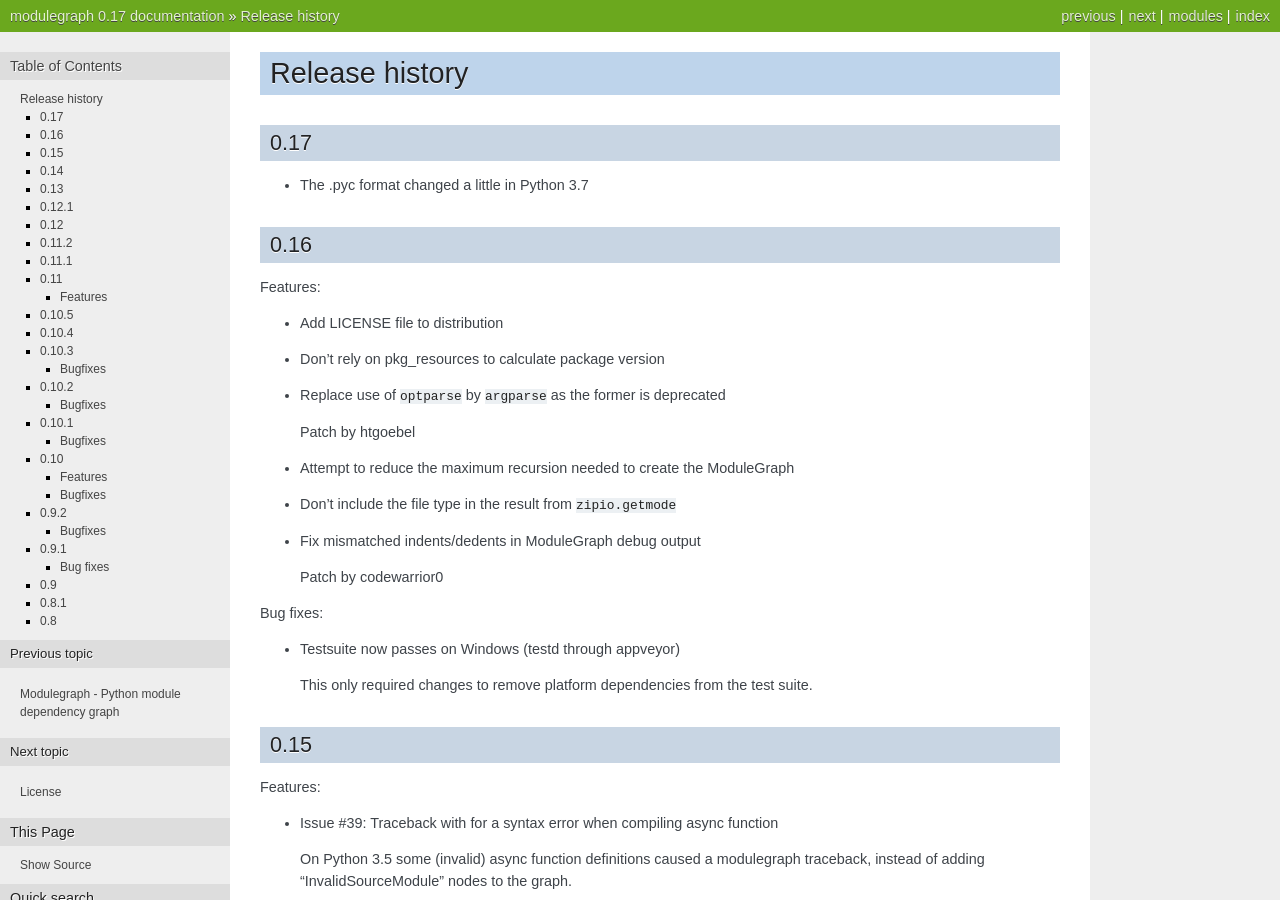
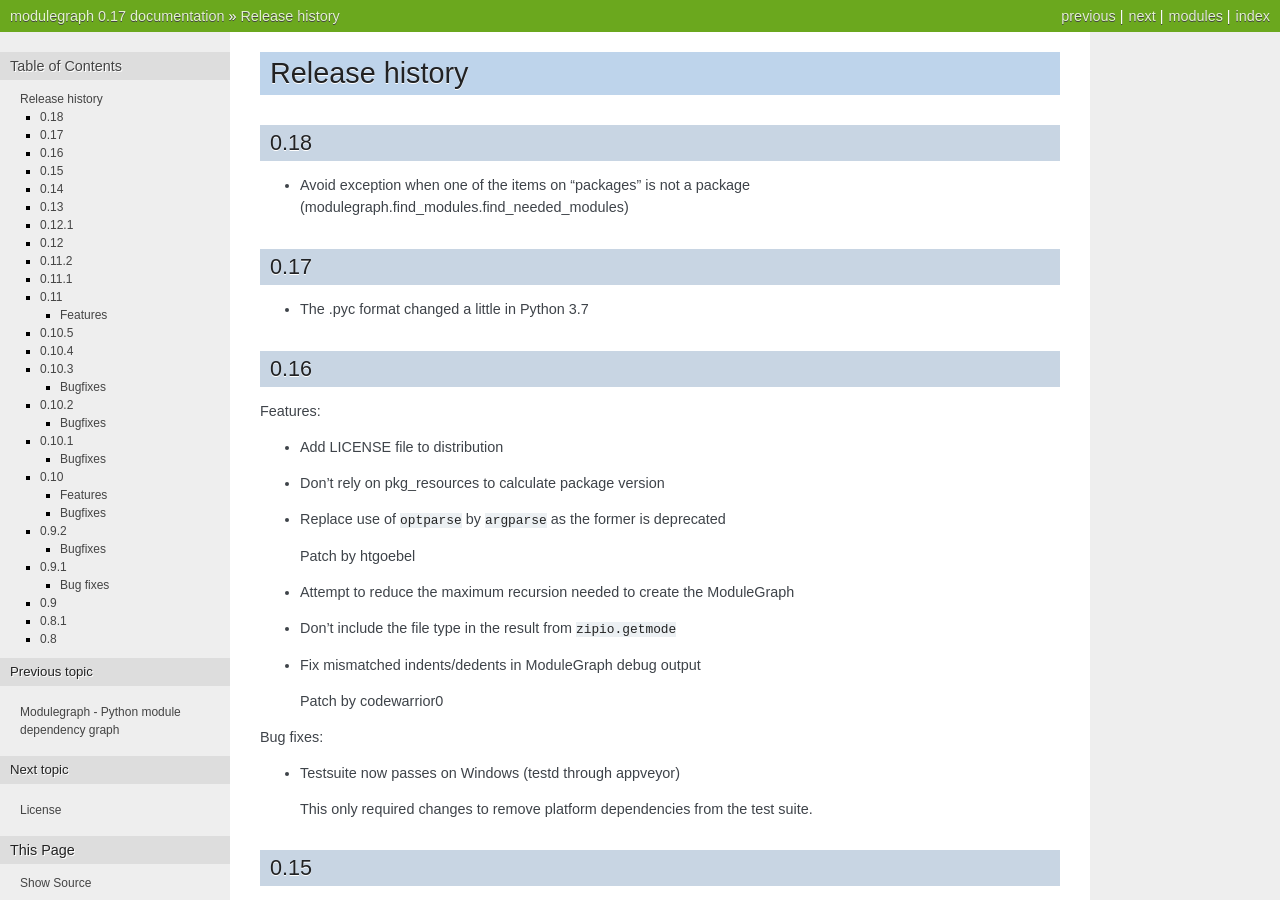
Before and after one commit to ronaldoussoren/modulegraph, a Sphinx documentation site: the page built from doc/changelog.rst, in a window 1280 px wide and 900 px high. Built offline with Sphinx 7.4.7, drawn with Linux system fonts in a browser that asks for light colours; pages that are not in the unit, such as notebooks, are missing from menus.

Commit message:
Fix unwanted exception

```diff
--- a/doc/changelog.rst
+++ b/doc/changelog.rst
@@ -1,5 +1,11 @@
 Release history
 ===============
+
+0.18
+----
+
+* Avoid exception when one of the items on "packages" is not a package
+  (modulegraph.find_modules.find_needed_modules)
 
 0.17
 ----
```
Also changed, not shown: 1 other file.
